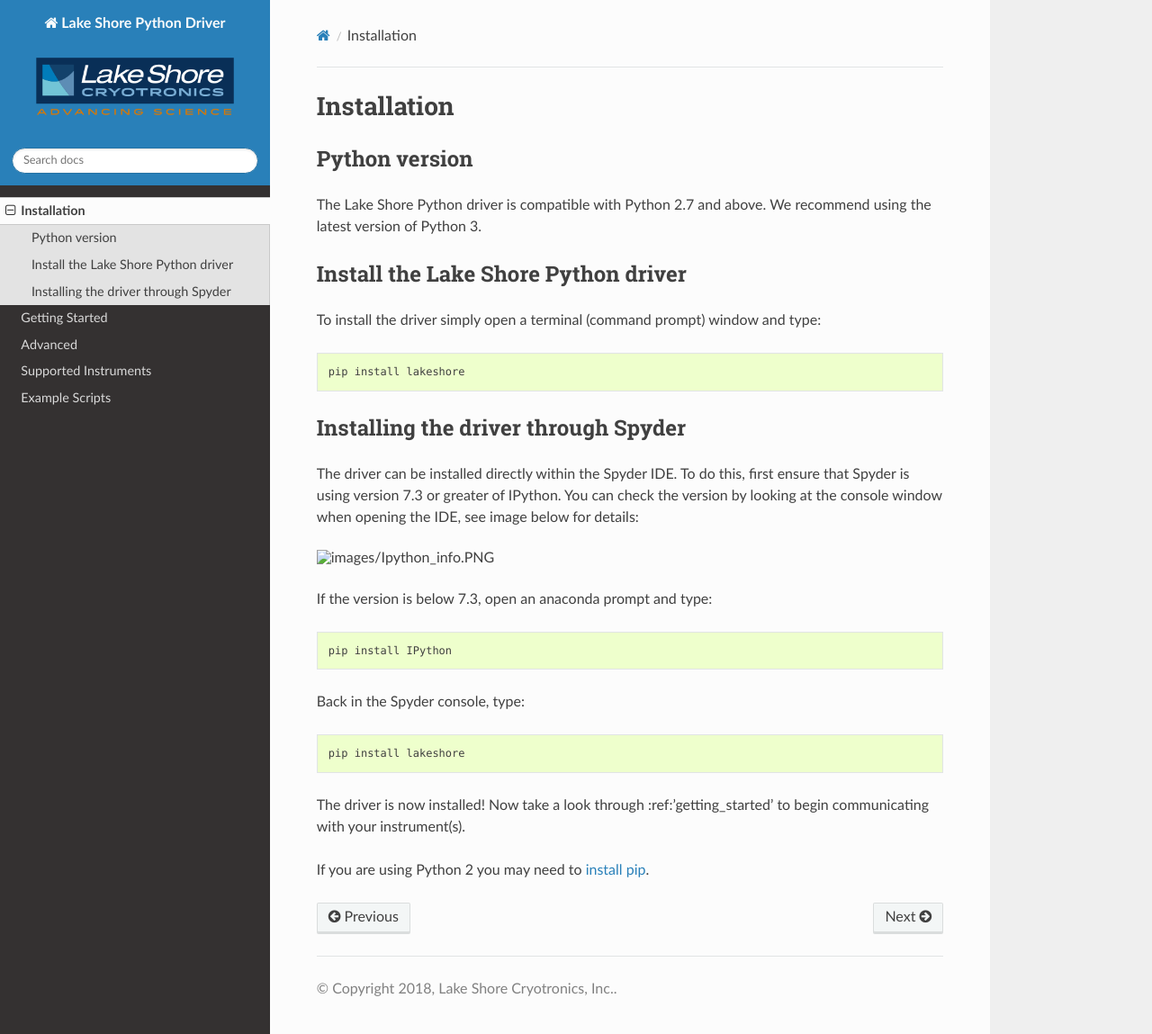
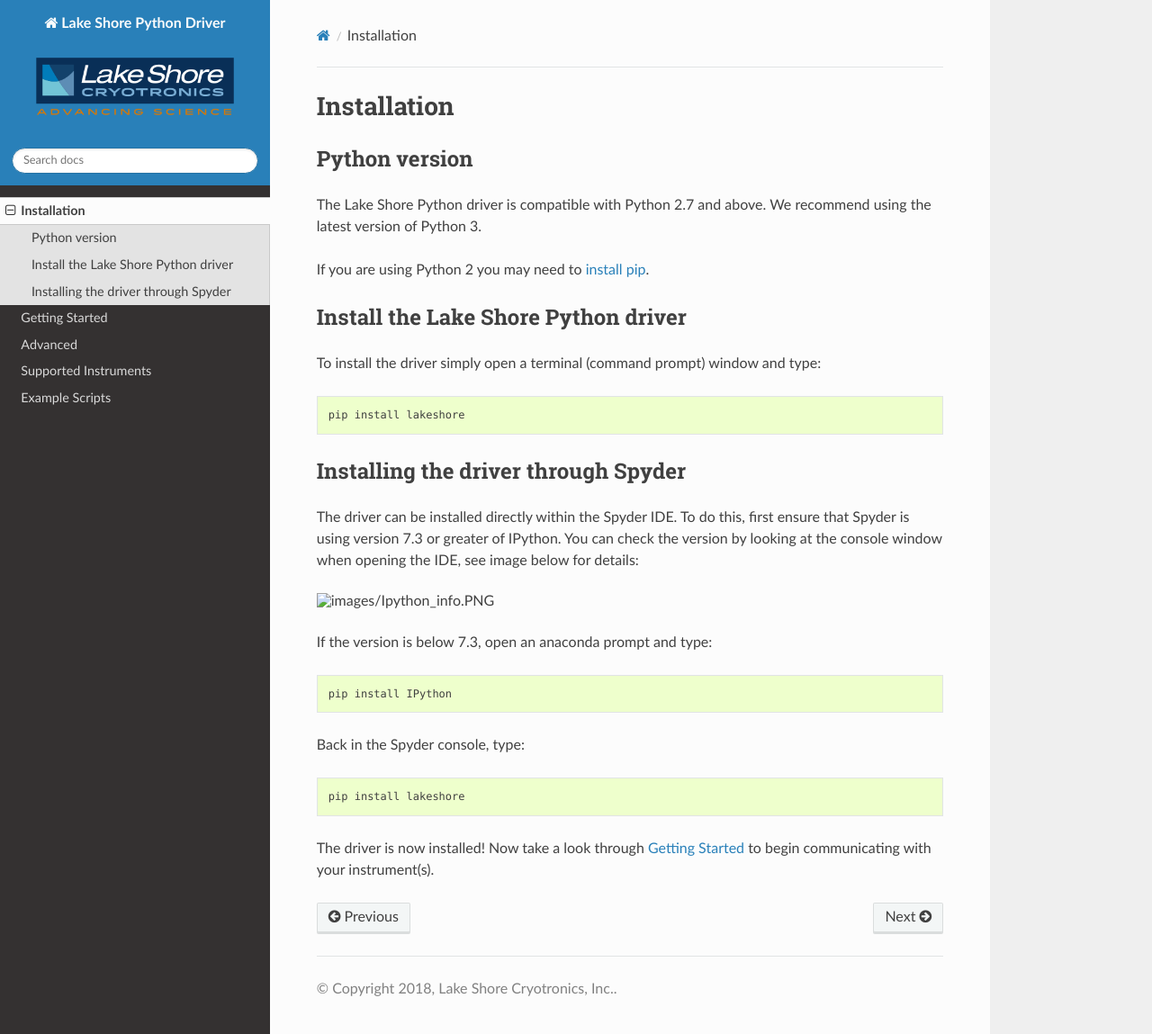
Before and after one commit to lakeshorecryotronics/python-driver, a Sphinx documentation site: the page built from docs/installation.rst, in a window 1280 px wide and 1149 px high. Shown: the whole window at 90% size. Built offline with Sphinx 7.4.7 and the Read the Docs theme 2.0.0, drawn with Linux system fonts in a browser that asks for light colours; part of the change alters nothing that is shown.

```diff
--- a/docs/installation.rst
+++ b/docs/installation.rst
@@ -6,6 +6,8 @@ Installation
 Python version
 --------------
 The Lake Shore Python driver is compatible with Python 2.7 and above. We recommend using the latest version of Python 3.
+
+If you are using Python 2 you may need to `install pip`_.
 
 Install the Lake Shore Python driver
 ------------------------------------
@@ -30,8 +32,8 @@ Back in the Spyder console, type::
 
     pip install lakeshore
 
-The driver is now installed! Now take a look through :ref:'getting_started' to begin communicating with your instrument(s).
+The driver is now installed! Now take a look through :ref:`getting_started` to begin communicating with your instrument(s).
 
-If you are using Python 2 you may need to `install pip`_.
+
 
 .. _install pip: https://www.w3schools.com/python/python_pip.asp
```
